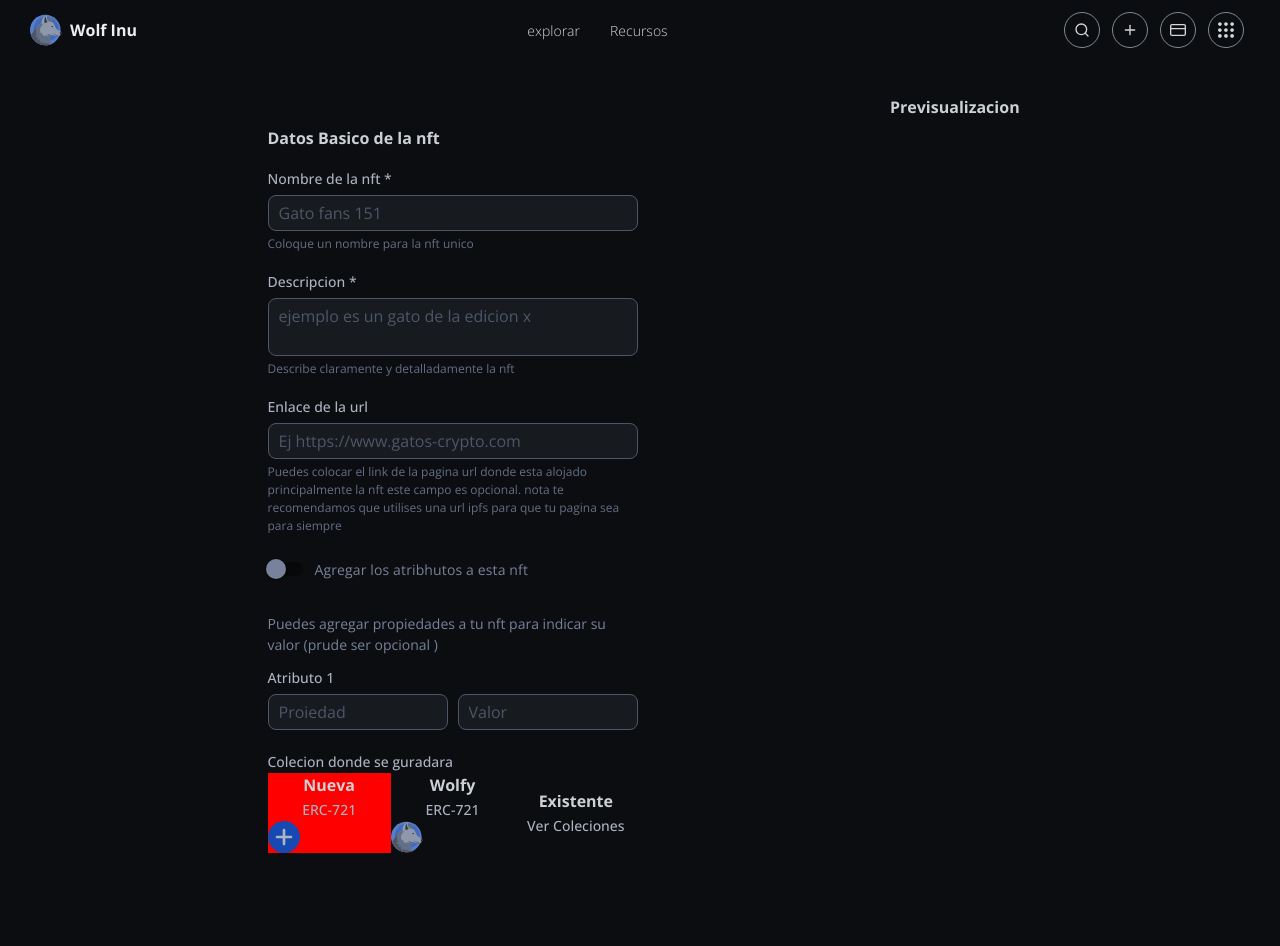
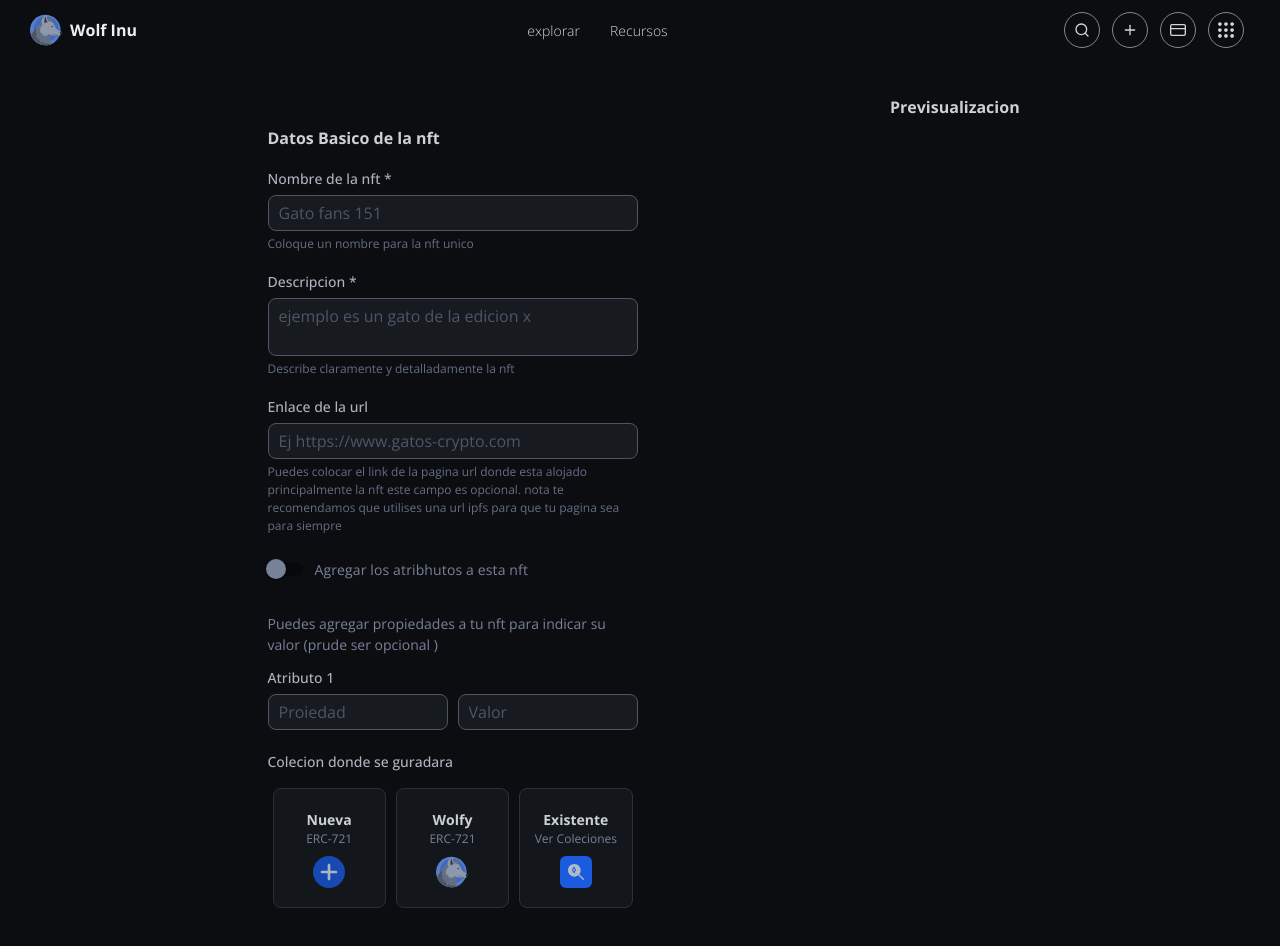
Before and after one commit to angeleesc/wolfy-marketplace-3.0-js, a React (Create React App) app: page /create-new-nft in a window 1280 px wide. Shown: the top 946 px of the page. Before the commit the page ends 898 px from the top, so only its background shows below. Built offline with nearby package versions, Linux system fonts and the light colour scheme.

Commit message:
secion de selecion de la colecion

```diff
--- a/src/components/icons/CSearch.jsx
+++ b/src/components/icons/CSearch.jsx
@@ -4,44 +4,31 @@ export default function CSearch() {
   return (
     <svg
     xmlns="http://www.w3.org/2000/svg"
-      version="1.1"
-      xmlns:xlink="http://www.w3.org/1999/xlink"
-      xmlns:svgjs="http://svgjs.com/svgjs"
-      width="512"
-      height="512"
-      x="0"
-      y="0"
+    width="32"
+    height="32"
+    enableBackground="new 0 0 512 512"
     viewBox="0 0 32 32"
-      style="enable-background:new 0 0 512 512"
-      xml:space="preserve"
-      class=""
   >
-      <g>
     <path
       fill="#1b5cdf"
-          d="M26 32H6a6 6 0 0 1-6-6V6a6 6 0 0 1 6-6h20a6 6 0 0 1 6 6v20a6 6 0 0 1-6 6z"
+      d="M26 32H6a6 6 0 01-6-6V6a6 6 0 016-6h20a6 6 0 016 6v20a6 6 0 01-6 6z"
       data-original="#fff9dd"
-          class=""
     ></path>
     <path
       fill="#b3bac7"
-          d="M23.333 24a.663.663 0 0 1-.471-.195l-5.04-5.04a.668.668 0 0 1 .943-.943l5.04 5.04A.668.668 0 0 1 23.333 24z"
+      d="M23.333 24a.663.663 0 01-.471-.195l-5.04-5.04a.668.668 0 01.943-.943l5.04 5.04A.668.668 0 0123.333 24z"
       data-original="#ffe777"
-          class=""
     ></path>
     <path
       fill="#b3bac7"
-          d="M14.333 8C10.84 8 8 10.84 8 14.333s2.84 6.333 6.333 6.333 6.333-2.84 6.333-6.333S17.827 8 14.333 8zm1.607 6.233-1.5 2.833c-.087.167-.253.267-.44.267s-.353-.1-.44-.267l-1.5-2.833a.484.484 0 0 1 0-.467l1.5-2.833c.173-.327.707-.327.88 0l1.5 2.833c.08.147.08.321 0 .467z"
+      d="M14.333 8C10.84 8 8 10.84 8 14.333s2.84 6.333 6.333 6.333 6.333-2.84 6.333-6.333S17.827 8 14.333 8zm1.607 6.233l-1.5 2.833c-.087.167-.253.267-.44.267s-.353-.1-.44-.267l-1.5-2.833a.484.484 0 010-.467l1.5-2.833c.173-.327.707-.327.88 0l1.5 2.833c.08.147.08.321 0 .467z"
       data-original="#ffd200"
-          class=""
     ></path>
     <path
       fill="#b3bac7"
-          d="M13.066 14 14 15.765 14.934 14 14 12.235z"
+      d="M13.066 14L14 15.765 14.934 14 14 12.235z"
       data-original="#ffd200"
-          class=""
     ></path>
-      </g>
   </svg>
   );
 }
--- a/src/template/pages/Mint/MintNftForm.jsx
+++ b/src/template/pages/Mint/MintNftForm.jsx
@@ -5,6 +5,7 @@ import { FormControlLabel, Switch } from "@mui/material";
 import "./style/botom-group-box.scss";
 import CAdd from "../../../components/icons/CAdd";
 import Logo from "../../../components/icons/Logo";
+import CSearch from "../../../components/icons/CSearch";
 
 export default function MintNftForm() {
   const [isAddAtribute, setIsAddAtribute] = useState(false);
@@ -75,10 +76,11 @@ export default function MintNftForm() {
       }
 
       <div className="my-[15px]">
-        <div className="wolft-form-control-label mb-[5px]">
+        <div className="wolft-form-control-label mb-[10px]">
           <span>Colecion donde se guradara</span>
+        </div>
           <div className="grid grid-cols-3">
-            <button className="botom-group-box">
+            <button className="boton-group-box">
               <div className="botom-group-body">
                 <h4>Nueva</h4>
                 <span>ERC-721</span>
@@ -96,10 +98,10 @@ export default function MintNftForm() {
               <div className="botom-group-body">
                 <h4>Existente</h4>
                 <span>Ver Coleciones</span>
+                <CSearch/>
               </div>
             </button>
           </div>
-        </div>
       </div>
     </form>
   );
--- a/src/template/pages/Mint/style/botom-group-box.scss
+++ b/src/template/pages/Mint/style/botom-group-box.scss
@@ -1,3 +1,27 @@
-.botom-group-box{
-    background-color: red;
+.boton-group-box {
+    // background-color: red;
+    padding         : 5px;
+
+    .botom-group-body {
+        display        : flex;
+        flex-direction : column;
+        justify-content: center;
+        align-items    : center;
+        background-color: theme("colors.wolf-gray-dark.400");
+        min-height: 120px;
+        border-radius: 8px;
+        border: 1.5px solid theme("colors.wolf-gray-dark.1000");
+
+        h4{
+            font-size: 14px;
+        }
+        span{
+            font-size: 12px;
+        }
+
+        svg{
+            margin-top: 8px;
+        }
+
+    }
 }
```
Lines whose indentation alone changed are shown as unchanged.
